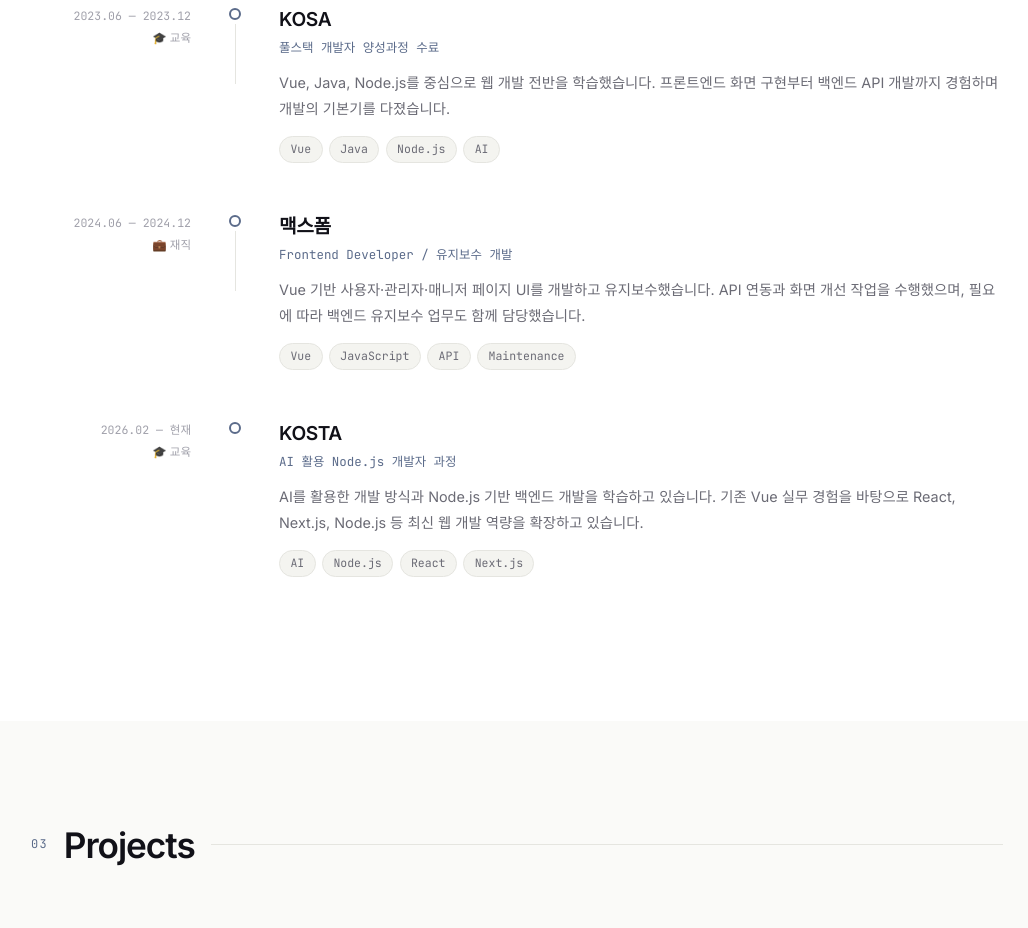
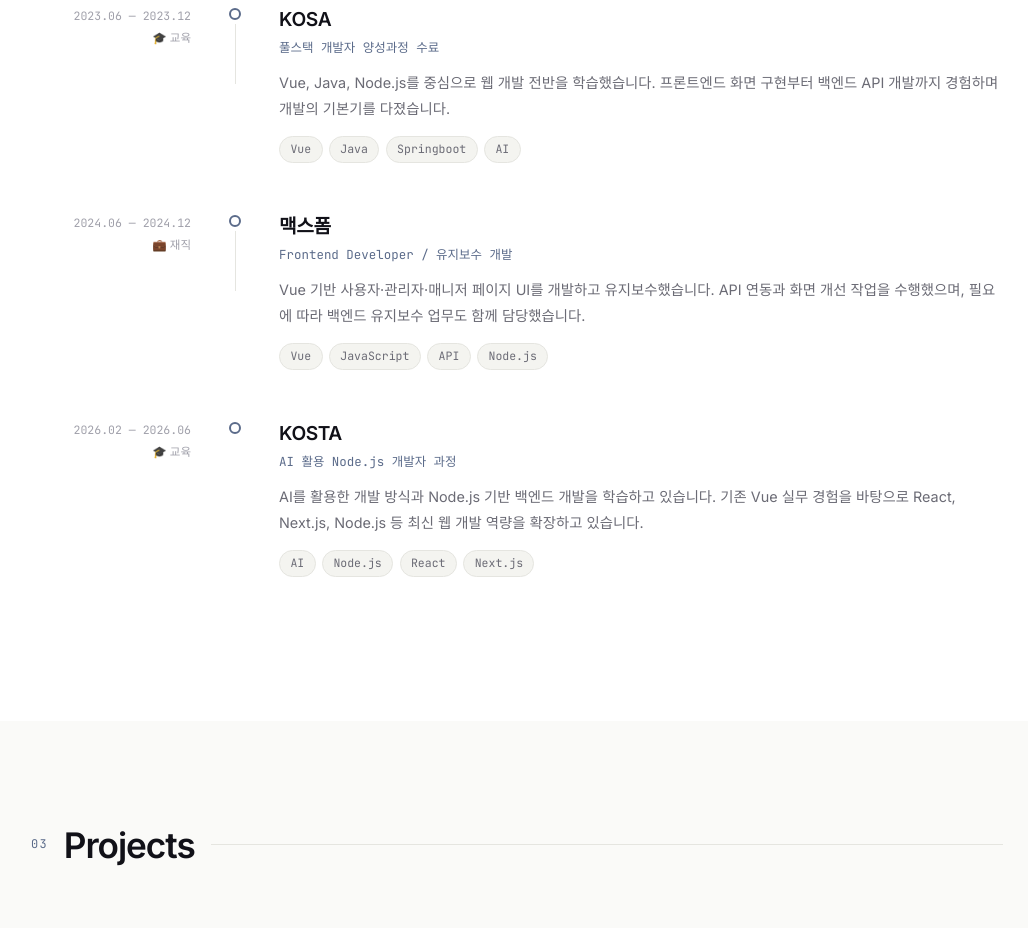
Before and after one commit to dusdn3391/resume, a Next.js app: page / in a window 1280 px wide. Shown: the part 1800-2728 px from the top of the page, without its empty margins (123-1151 px from the left). Built offline with nearby package versions, Linux system fonts and the light colour scheme.

Commit message:
date update

```diff
--- a/app/data/career.ts
+++ b/app/data/career.ts
@@ -1,28 +1,28 @@
-import { CareerItem } from '../types'
+import { CareerItem } from "../types";
 
 export const CAREER: CareerItem[] = [
   {
-    period: '2023.06 — 2023.12',
-    company: 'KOSA',
-    role: '풀스택 개발자 양성과정 수료',
-    desc: 'Vue, Java, Node.js를 중심으로 웹 개발 전반을 학습했습니다. 프론트엔드 화면 구현부터 백엔드 API 개발까지 경험하며 개발의 기본기를 다졌습니다.',
-    tags: ['Vue', 'Java', 'Node.js', 'AI'],
-    type: 'edu',
+    period: "2023.06 — 2023.12",
+    company: "KOSA",
+    role: "풀스택 개발자 양성과정 수료",
+    desc: "Vue, Java, Node.js를 중심으로 웹 개발 전반을 학습했습니다. 프론트엔드 화면 구현부터 백엔드 API 개발까지 경험하며 개발의 기본기를 다졌습니다.",
+    tags: ["Vue", "Java", "Springboot", "AI"],
+    type: "edu",
   },
   {
-    period: '2024.06 — 2024.12',
-    company: '맥스폼',
-    role: 'Frontend Developer / 유지보수 개발',
-    desc: 'Vue 기반 사용자·관리자·매니저 페이지 UI를 개발하고 유지보수했습니다. API 연동과 화면 개선 작업을 수행했으며, 필요에 따라 백엔드 유지보수 업무도 함께 담당했습니다.',
-    tags: ['Vue', 'JavaScript', 'API', 'Maintenance'],
-    type: 'work',
+    period: "2024.06 — 2024.12",
+    company: "맥스폼",
+    role: "Frontend Developer / 유지보수 개발",
+    desc: "Vue 기반 사용자·관리자·매니저 페이지 UI를 개발하고 유지보수했습니다. API 연동과 화면 개선 작업을 수행했으며, 필요에 따라 백엔드 유지보수 업무도 함께 담당했습니다.",
+    tags: ["Vue", "JavaScript", "API", "Node.js"],
+    type: "work",
   },
   {
-    period: '2026.02 — 현재',
-    company: 'KOSTA',
-    role: 'AI 활용 Node.js 개발자 과정',
-    desc: 'AI를 활용한 개발 방식과 Node.js 기반 백엔드 개발을 학습하고 있습니다. 기존 Vue 실무 경험을 바탕으로 React, Next.js, Node.js 등 최신 웹 개발 역량을 확장하고 있습니다.',
-    tags: ['AI', 'Node.js', 'React', 'Next.js'],
-    type: 'edu',
+    period: "2026.02 — 2026.06",
+    company: "KOSTA",
+    role: "AI 활용 Node.js 개발자 과정",
+    desc: "AI를 활용한 개발 방식과 Node.js 기반 백엔드 개발을 학습하고 있습니다. 기존 Vue 실무 경험을 바탕으로 React, Next.js, Node.js 등 최신 웹 개발 역량을 확장하고 있습니다.",
+    tags: ["AI", "Node.js", "React", "Next.js"],
+    type: "edu",
   },
-]
+];
```
Also changed, not shown: app/data/project-detail.ts (+3 -8 lines), public/images/baby-monitor/architecture.JPG (added), public/images/concert/architecture.JPG (added).
